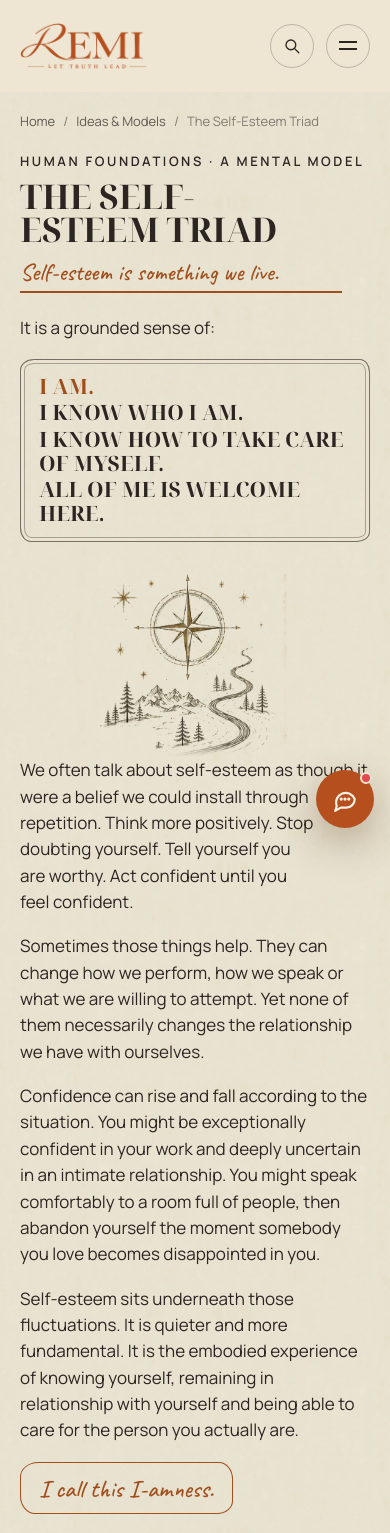
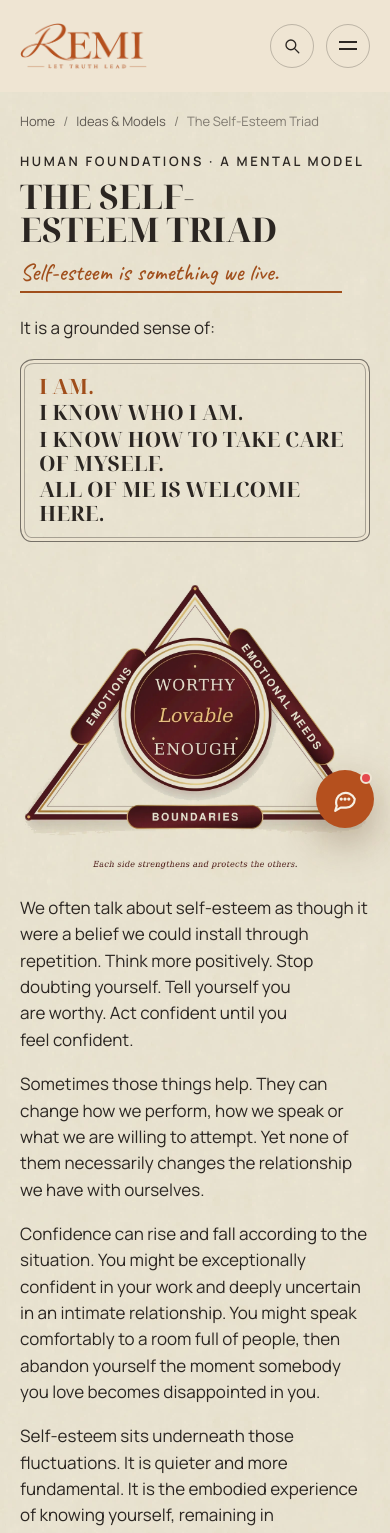
Before and after one commit to TechOptionz/remi, a Next.js app: page /ideas-models/self-esteem-triad in a window 390 px wide. Shown: the top 1533 px of the page. Built offline with nearby package versions, Linux system fonts and the light colour scheme.

Commit message:
triad update

```diff
--- a/src/components/triad/TriadIntro.tsx
+++ b/src/components/triad/TriadIntro.tsx
@@ -1,7 +1,9 @@
 import Link from 'next/link';
 import { Art, Body, Hand, Part, PartHead } from '@/components/ideas/ui';
 
-// SELF-ESTEEM IS SOMETHING WE LIVE — breadcrumb, title, the "I am" lines, why confidence is not the same thing, I-amness
+const TRIAD_ALT = 'The Self-Esteem Triad: a triangle whose three sides are Emotional Needs, Boundaries and Emotions, with Worthy, Lovable, Enough at the centre. Each side strengthens and protects the others.';
+
+// SELF-ESTEEM IS SOMETHING WE LIVE — breadcrumb, title beside the triad (triangle only), the "I am" lines, why confidence is not the same thing, I-amness
 export default function TriadIntro() {
   return (
     <Part n={1} className="triad-intro">
@@ -11,7 +13,11 @@ export default function TriadIntro() {
         <span aria-current="page">The Self-Esteem Triad</span>
       </nav>
       <p className="ideas-eyebrow">Human foundations · A mental model</p>
-      <PartHead n={1} title="The Self-Esteem Triad" aside={<Art name="p3-scene" className="ideas-art--figure" />}>
+      <PartHead n={1} title="The Self-Esteem Triad" aside={
+          <figure className="triad-hero-fig">
+            <Art name="triad-hero" alt={TRIAD_ALT} />
+          </figure>
+        }>
         <Hand v={['underline']}>Self-esteem is something we live.</Hand>
         <Body>It is a grounded sense of:</Body>
         <p className="triad-iam">
--- a/src/components/triad/TriadWhy.tsx
+++ b/src/components/triad/TriadWhy.tsx
@@ -1,9 +1,6 @@
-import ZoomArt from '@/components/ideas/ZoomArt';
 import { Body, H3, Hand, Part, Star } from '@/components/ideas/ui';
 
-const TRIAD_ALT = 'The Self-Esteem Triad: three interdependent dimensions of self-esteem. A triangle whose three sides are Emotional Needs, Boundaries and Emotions, with Worthy, Lovable, Enough at the centre. Each side strengthens and protects the others.';
-
-// WHY I CREATED THE MODEL — willpower versus foundations, then the diagram
+// WHY I CREATED THE MODEL — willpower versus foundations (the diagram is the page's hero illustration)
 export default function TriadWhy() {
   return (
     <Part n={2}>
@@ -23,7 +20,6 @@ export default function TriadWhy() {
         <li><a href="#emotions">Emotions</a></li>
       </ul>
       <Hand v={['center', 'tight']}><Star /> At the centre is the lived experience of being worthy, lovable and enough. <Star /></Hand>
-      <ZoomArt name="triad-diagram" alt={TRIAD_ALT} label="the Self-Esteem Triad" className="triad-diagram" />
     </Part>
   );
 }
--- a/src/styles/self-esteem-triad.css
+++ b/src/styles/self-esteem-triad.css
@@ -104,3 +104,11 @@
   .arm-box-art { display:none; }
   .related-cards { grid-template-columns:1fr; }
 }
+
+/* The triad (triangle only, triad-hero.webp: the diagram cropped, its paper flattened to white) is the hero illustration,
+   multiplied onto the parchment beside the title (under the intro on phones) */
+.triad-hero-fig { margin:0 0 clamp(16px,2vw,28px); align-self:start; }
+.triad-hero-fig > img { display:block; width:100%; height:auto; mix-blend-mode:multiply; }
+@media (max-width:760px) {
+  .ideas-head > .triad-hero-fig { grid-column:1 / -1; grid-row:auto; width:min(100%,420px); justify-self:center; margin:12px 0 22px; }
+}
```
Also changed, not shown: public/assets/ideas/triad-hero.webp (added), 1 other file (tests, documents, lock files or other folders).
